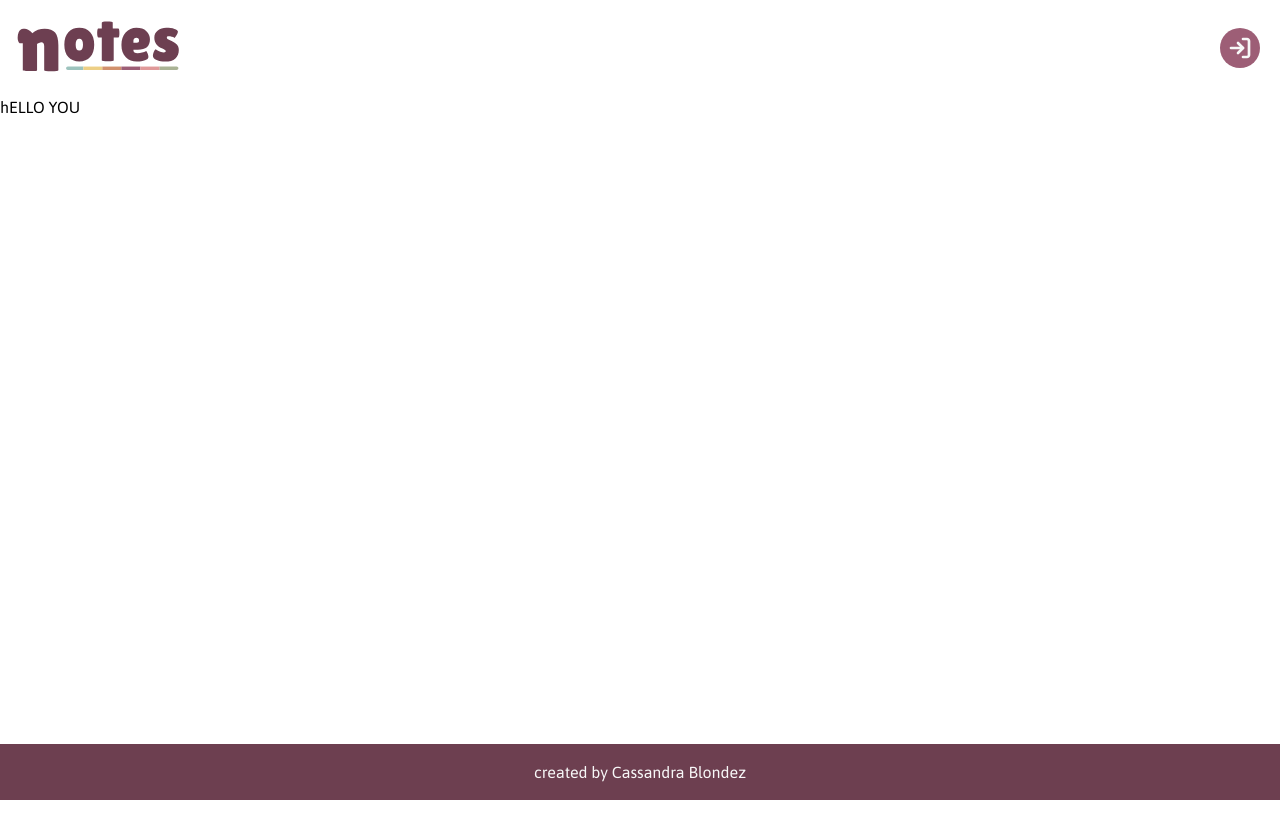
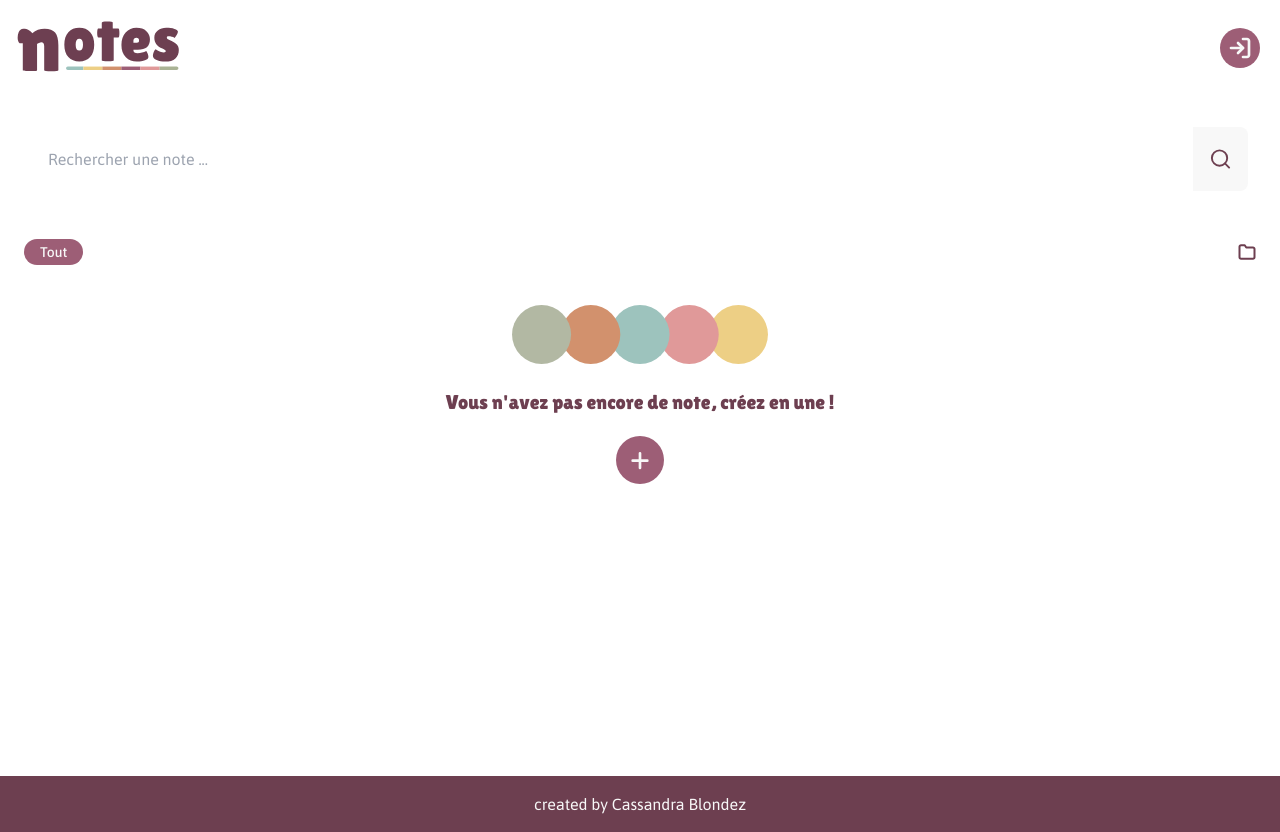
Before and after one commit to CassandraBZ/Checkpoint4, a React (Vite) app in the folder frontend/: page /Accueil in a window 1280 px wide. Before the commit the page ends 800 px from the top, so only its background shows below. Built offline with nearby package versions, Linux system fonts and the light colour scheme; no server answers.

Commit message:
add Accueil page front

```diff
--- /dev/null
+++ b/frontend/src/components/Accueil/Categories.jsx
@@ -0,0 +1,14 @@
+import folder from "../../assets/icons/folder.svg";
+
+import Tags from "../Buttons/Tags";
+
+function Categories() {
+  return (
+    <div className="flex flex-row justify-between m-6">
+      <Tags name="Tout" />
+      <img src={folder} alt="folder" />
+    </div>
+  );
+}
+
+export default Categories;
--- /dev/null
+++ b/frontend/src/components/Accueil/SearchBar.jsx
@@ -0,0 +1,29 @@
+import { useState } from "react";
+import searchIcon from "../../assets/icons/search.svg";
+
+function SearchBar() {
+  const [search, setSearch] = useState("");
+
+  return (
+    <div className="flex items-center justify-center my-8 mx-8">
+      <div className="flex w-full">
+        <input
+          className="px-4 py-2 w-full rounded-tl-lg rounded-bl-lg focus:shadow focus:outline-none h-16"
+          type="text"
+          id="search-input"
+          value={search}
+          onChange={(event) => setSearch(event.target.value)}
+          placeholder="Rechercher une note ..."
+        />
+        <button
+          type="submit"
+          className="flex items-center justify-center px-4 bg-white rounded-tr-lg rounded-br-lg"
+        >
+          <img src={searchIcon} alt="searchIcon" className="w-6 h-6" />
+        </button>
+      </div>
+    </div>
+  );
+}
+
+export default SearchBar;
--- /dev/null
+++ b/frontend/src/components/Buttons/RoundButton.jsx
@@ -0,0 +1,5 @@
+function RoundButton() {
+  return <div>RoundButton</div>;
+}
+
+export default RoundButton;
--- /dev/null
+++ b/frontend/src/components/Buttons/Tags.jsx
@@ -0,0 +1,15 @@
+import PropTypes from "prop-types";
+
+function Tags({ name }) {
+  return (
+    <div className="bg-main-light text-white rounded-full inline-block px-4 py-[3px] font-medium text-sm mr-4 my-4">
+      {name}
+    </div>
+  );
+}
+
+Tags.propTypes = {
+  name: PropTypes.string.isRequired,
+};
+
+export default Tags;
--- a/frontend/src/components/header/RightNav.jsx
+++ b/frontend/src/components/header/RightNav.jsx
@@ -30,7 +30,7 @@ function RightNav() {
             onClick={handleDisconnection}
             className="w-fit rounded-full p-3"
           >
-            <img src={logout} alt="log-out" className="w-8 md:w-6" />
+            <img src={logout} alt="log-out" className="w-7 md:w-6" />
           </button>
         </div>
       ) : (
--- a/frontend/src/pages/Accueil.jsx
+++ b/frontend/src/pages/Accueil.jsx
@@ -1,7 +1,31 @@
-import React from "react";
+import Categories from "../components/Accueil/Categories";
+import SearchBar from "../components/Accueil/SearchBar";
+
+import bullets from "../assets/images/bullets.svg";
+import create from "../assets/icons/addition_white.svg";
 
 function Accueil() {
-  return <div>hELLO YOU</div>;
+  return (
+    <div>
+      <SearchBar />
+      <Categories />
+      <div className="flex flex-col justify-center items-center text-xl">
+        <img src={bullets} alt="bullet-color" className="w-64 mb-6" />
+        <h1 className="font-lilita text-main text-center w-1/2">
+          Vous n'avez pas encore de note, créez en une !
+        </h1>
+
+        <div className=" bg-main-light rounded-full mt-5">
+          <button
+            type="button"
+            className="w-fit rounded-full p-3 hover:bg-main"
+          >
+            <img src={create} alt="log-out" className="w-7 md:w-6" />
+          </button>
+        </div>
+      </div>
+    </div>
+  );
 }
 
 export default Accueil;
```
